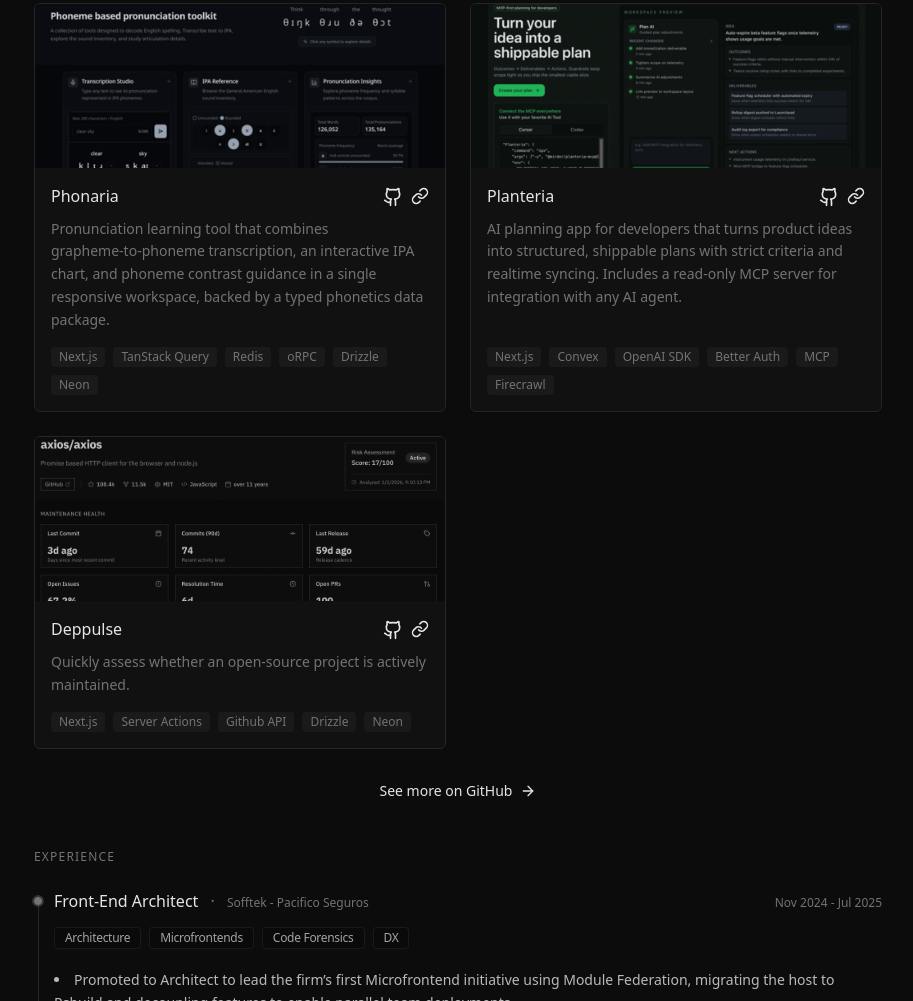
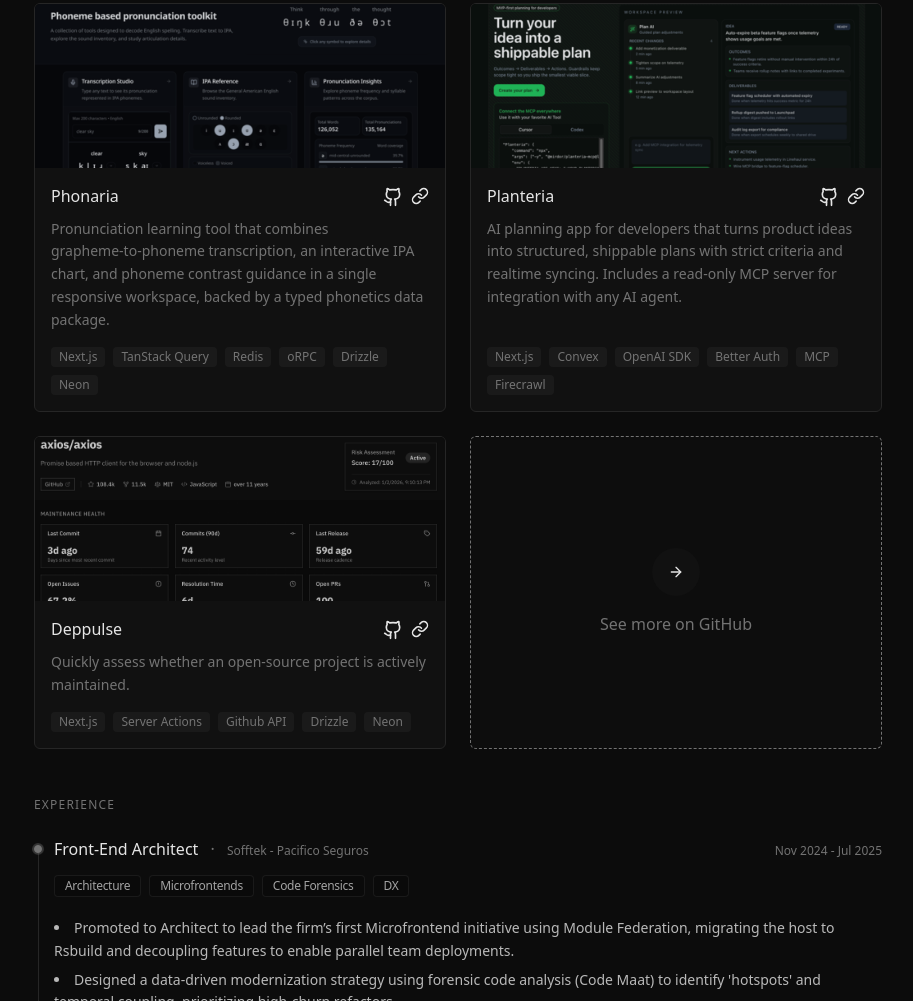
Before and after one commit to rigomart/portfolio, an Astro site: page / in a window 1280 px wide. Shown: the part 387-1388 px from the top of the page, without its empty margins (182-1095 px from the left). Built offline with nearby package versions, Linux system fonts and the light colour scheme; Astro itself is replaced by a stand-in of ours; no server answers.

Commit message:
feat: Update ProjectCard priority and enhance GitHub link styling
- Adjusted the ProjectCard component to prioritize the first two projects for improved loading performance.
- Redesigned the GitHub link section with a new layout and styling for better user engagement and visual appeal.

```diff
--- a/src/pages/index.astro
+++ b/src/pages/index.astro
@@ -60,24 +60,34 @@
               class='flex animate-fade-in-blur'
               style={`animation-delay: ${100 + index * 100}ms`}
             >
-              <ProjectCard project={project} priority={index < 4} />
+              <ProjectCard project={project} priority={index < 2} />
             </div>
           ))
         }
-      </div>
-
-      <div class='mt-8 flex justify-center'>
+        <div
+          class='flex animate-fade-in-blur'
+          style={`animation-delay: ${100 + projects.length * 100}ms`}
+        >
           <a
             href='https://github.com/rigomart'
             target='_blank'
             rel='noopener noreferrer'
-          class='group inline-flex items-center gap-2 text-sm text-muted transition-colors hover:text-foreground'
+            class='group flex h-full w-full flex-col items-center justify-center gap-4 rounded-md border border-dashed border-muted bg-surface/30 p-6 transition-all duration-300 hover:border-foreground/20 hover:bg-surface-hover'
+            aria-label='See more on GitHub'
           >
-          <span>See more on GitHub</span>
+            <div
+              class='rounded-full bg-surface p-4 transition-colors group-hover:bg-background'
+            >
               <ArrowRight
-            class='transition-transform duration-300 group-hover:translate-x-1'
+                class='size-6 text-muted transition-colors group-hover:text-foreground'
               />
+            </div>
+            <span
+              class='font-medium text-muted transition-colors group-hover:text-foreground'
+              >See more on GitHub</span
+            >
           </a>
+        </div>
       </div>
     </section>
 
```
Lines whose indentation alone changed are shown as unchanged.
